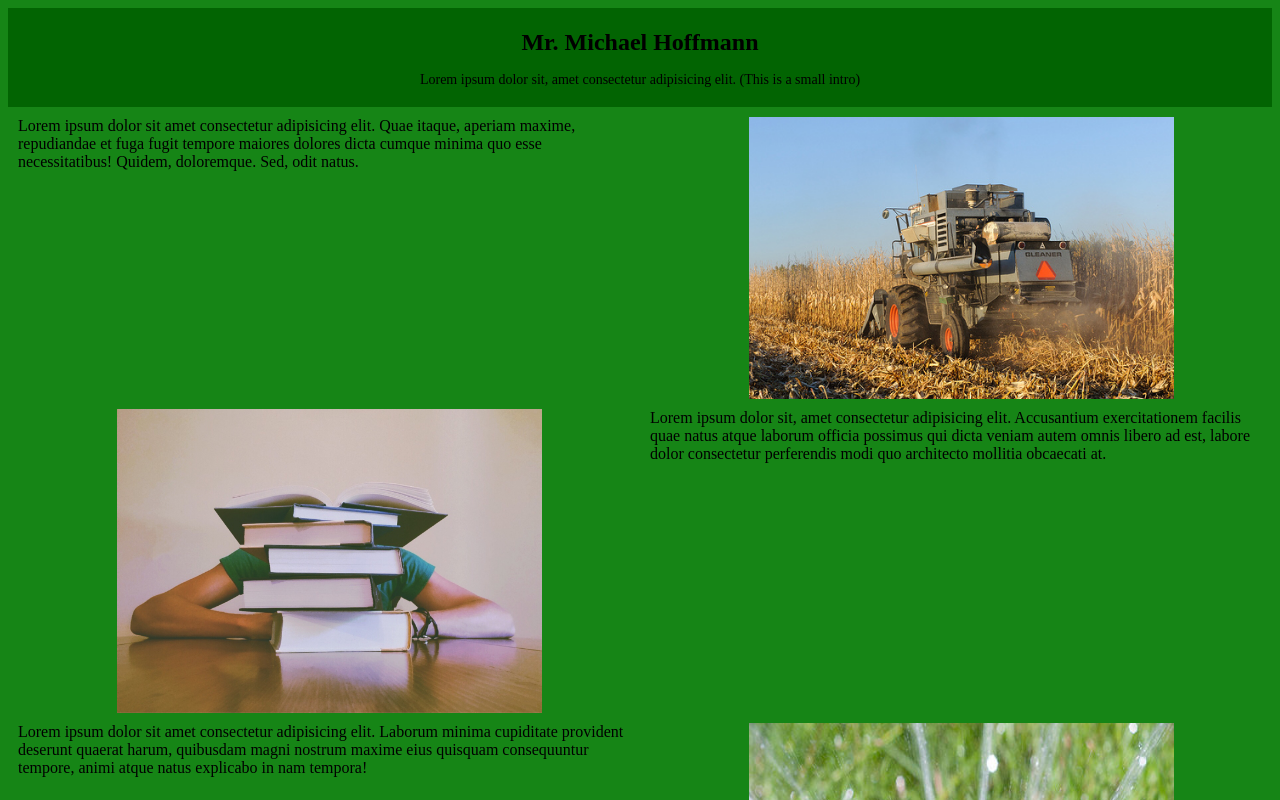
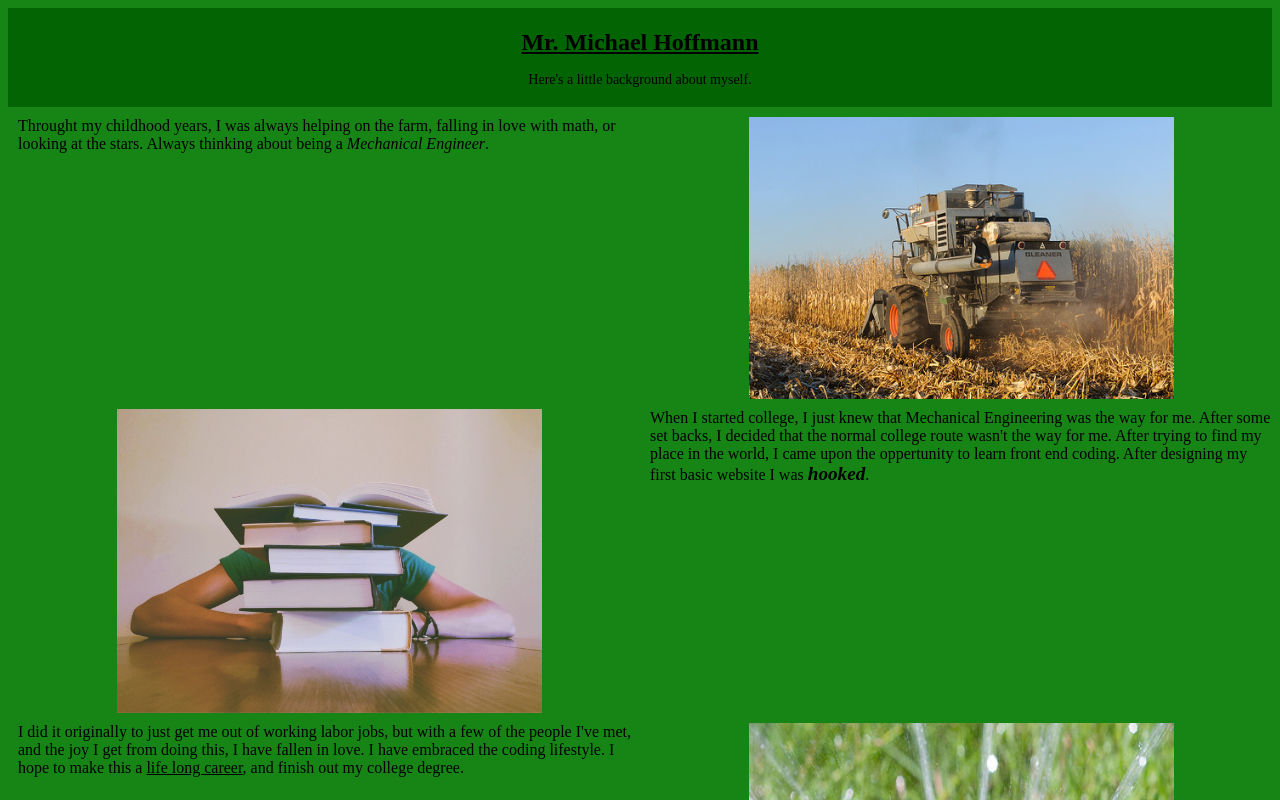
Before and after one commit to Zanros421/LCA_web101_Michael_Hoffmann, a plain HTML site: page myPortfolio/src/about.html in a window 1280 px wide. Shown: the top 800 px of the page. Drawn offline with Linux system fonts and the light colour scheme.

Commit message:
Just finished my About me page.

```diff
--- a/myPortfolio/src/about.html
+++ b/myPortfolio/src/about.html
@@ -9,17 +9,17 @@
 </head>
 <body>
     <header>
-        <h1>Mr. Michael Hoffmann</h1>
-        <p>Lorem ipsum dolor sit, amet consectetur adipisicing elit. (This is a small intro)</p>
+        <h1><u>Mr. Michael Hoffmann</u></h1>
+        <p>Here's a little background about myself.</p>
     </header>
     <main>
         <div id="layout">
             <img src="../img/gleaner.jpg" class="pic1" alt="">
-            <div class="story1">Lorem ipsum dolor sit amet consectetur adipisicing elit. Quae itaque, aperiam maxime, repudiandae et fuga fugit tempore maiores dolores dicta cumque minima quo esse necessitatibus! Quidem, doloremque. Sed, odit natus.</div>
+            <div class="story1">Throught my childhood years, I was always helping on the farm, falling in love with math, or looking at the stars. Always thinking about being a <em>Mechanical Engineer</em>. </div>
             <img src="../img/studying.jpg" class="pic2" alt="">
-            <div class="story2">Lorem ipsum dolor sit, amet consectetur adipisicing elit. Accusantium exercitationem facilis quae natus atque laborum officia possimus qui dicta veniam autem omnis libero ad est, labore dolor consectetur perferendis modi quo architecto mollitia obcaecati at.</div>
+            <div class="story2">When I started college, I just knew that Mechanical Engineering was the way for me. After some set backs, I decided that the normal college route wasn't the way for me. After trying to find my place in the world, I came upon the oppertunity to learn front end coding. After designing my first basic website I was <big><strong><i>hooked</i></strong></big>.</div>
             <img src="../img/nozzle.jpg" class="pic3" alt="">
-            <div class="story3">Lorem ipsum dolor sit amet consectetur adipisicing elit. Laborum minima cupiditate provident deserunt quaerat harum, quibusdam magni nostrum maxime eius quisquam consequuntur tempore, animi atque natus explicabo in nam tempora!</div>
+            <div class="story3">I did it originally to just get me out of working labor jobs, but with a few of the people I've met, and the joy I get from doing this, I have fallen in love. I have embraced the coding lifestyle. I hope to make this a <ins>life long career</ins>, and finish out my college degree.</div>
         </div>
     </main>
     <footer>
```
Also changed, not shown: myPortfolio/index.html (+1 -1 lines), myPortfolio/src/contact.html (added, +13 -0 lines), myPortfolio/styles/contactstyle.css (added).
